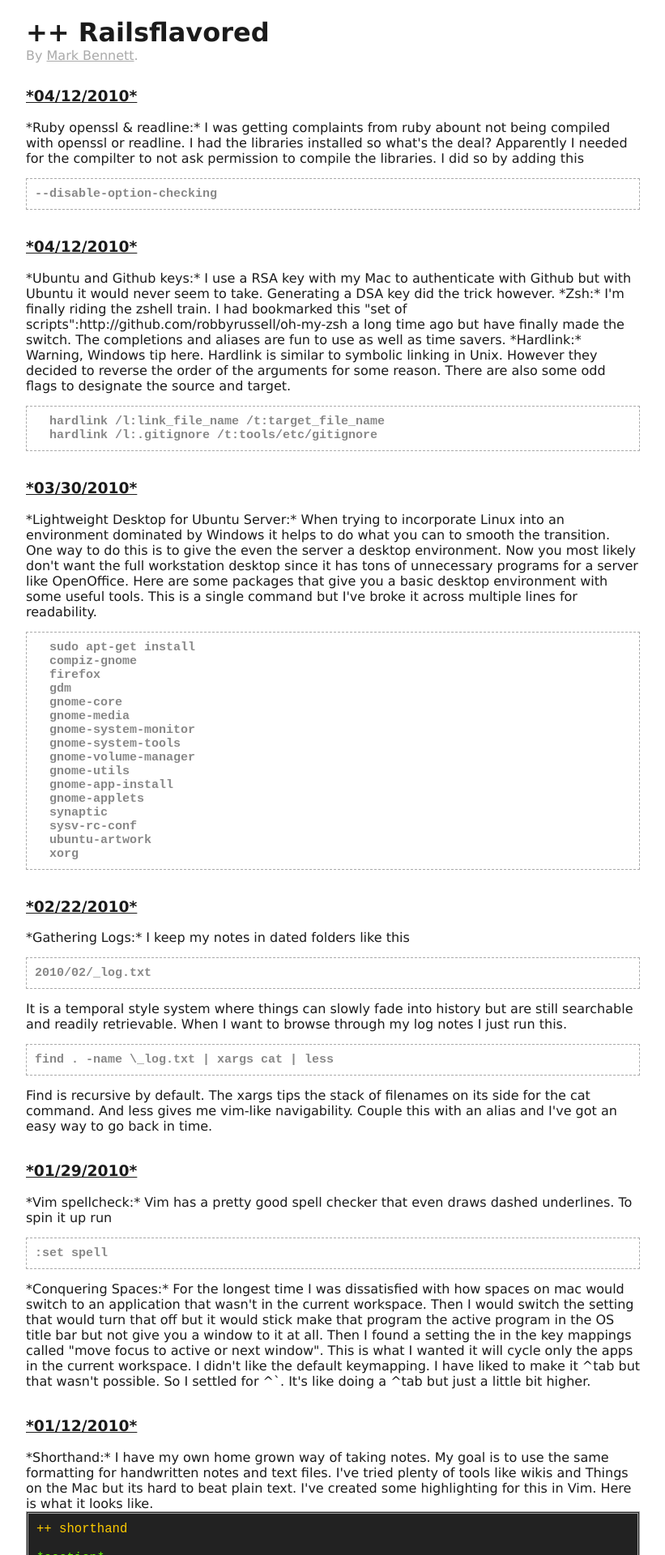
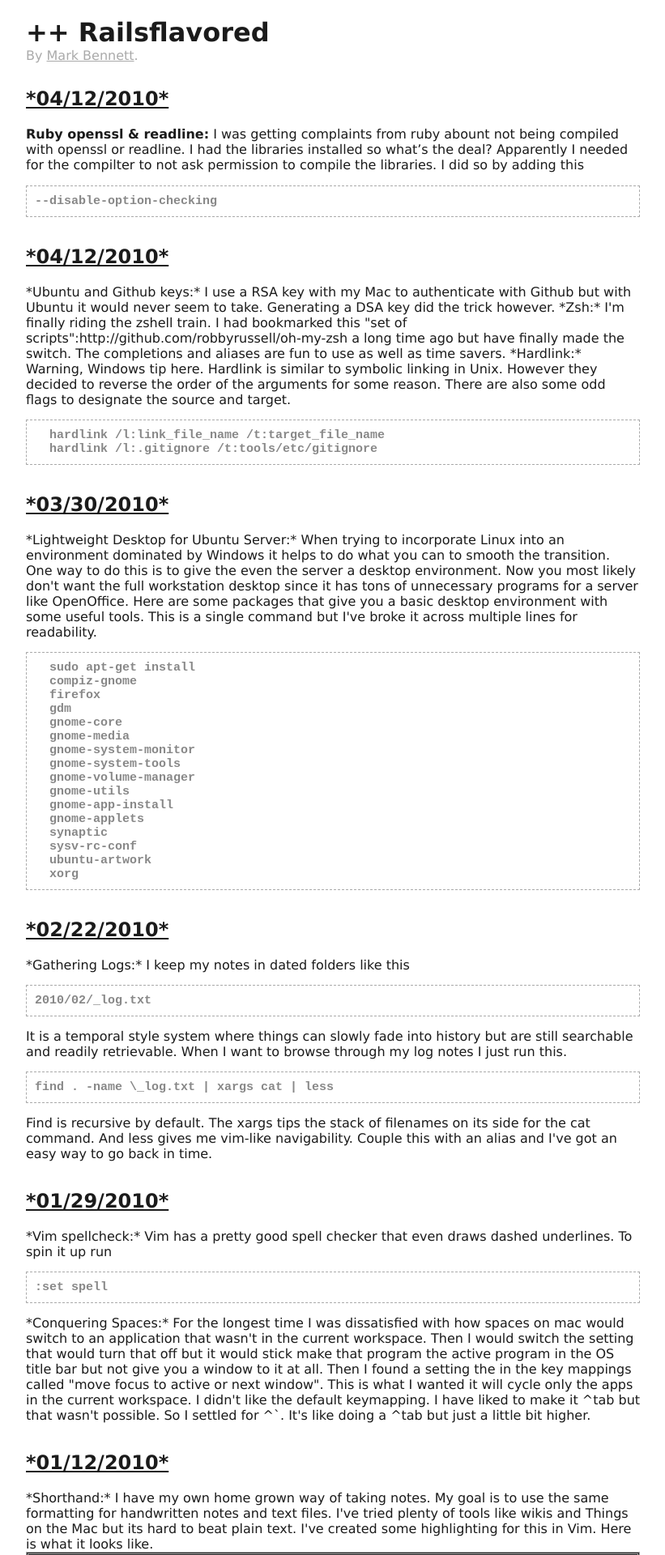
Before and after one commit to markabe/markabe.github.com, a Jekyll site: the page built from index.html, in a window 1280 px wide. Shown: the top 1920 px of the page at 81% size, without its empty margins (26-847 px from the left). Built offline with Jekyll 4.4.1, drawn with Linux system fonts in a browser that asks for light colours.

```diff
--- a/_layouts/post.html
+++ b/_layouts/post.html
@@ -2,7 +2,7 @@
 layout: default
 ---
 
-<h3>*{{ page.title }}*</h3>
+<h2>*{{ page.title }}*</h2>
 <div class="post">
   {{ content }}
 </div>
--- a/index.html
+++ b/index.html
@@ -3,7 +3,7 @@ layout: default
 title: Railsflavored.
 ---
 {% for post in site.categories.log limit: 10 %}
-<h3><a href="{{post.url}}">*{{post.title}}*</a></h3>
+<h2><a href="{{post.url}}">*{{post.title}}*</a></h2>
 <div class="post">
   {{post.content}}
 </div>
--- a/stylesheets/style.css
+++ b/stylesheets/style.css
@@ -3,8 +3,9 @@ body {
   color: #1B1B1B;
 }
 
-h3 a {
+h2 a {
   color: #1B1B1B;
+  display: inline;
 }
 
 h1, h1 a {
```
Also changed, not shown: log/_posts/2010-04-13-log.markdown (added, +10 -0 lines), log/_posts/2010-04-13-log.textile (deleted, +0 -10 lines).
